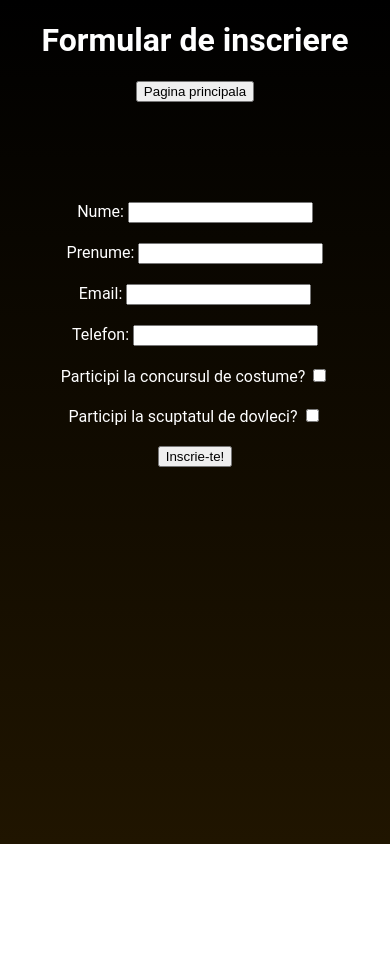
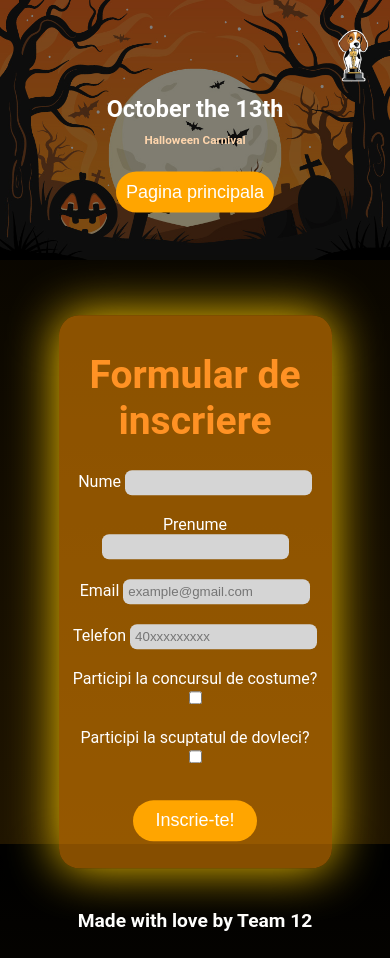
Before and after one commit to GodGivenn/-Echipa-12-October-the-13th, a website with bundled scripts: page site/frontend/formular.html in a window 390 px wide. Before the commit the page ends 844 px from the top, so only its background shows below. Built offline with nearby package versions, Linux system fonts and the light colour scheme.

Commit message:
finished site and form :)

```diff
--- a/site/frontend/formular.html
+++ b/site/frontend/formular.html
@@ -1,47 +1,105 @@
 <!DOCTYPE html>
 <html lang="en">
   <head>
-    <meta charset="UTF-8">
-    <meta name="viewport" content="width=device-width, initial-scale=1.0">
+    <meta charset="UTF-8" />
+    <meta name="viewport" content="width=device-width, initial-scale=1.0" />
     <title>Formular de inscriere</title>
-    <link rel="stylesheet" href="style.css">
+    <link rel="stylesheet" href="style.css" />
   </head>
   <body>
-    <h1>Formular de inscriere</h1>
-    <a href="index.html"><button>Pagina principala</button></a>
-    <form>
+    <div class="container">
+      <img class="logo" src="assets/oscar_logo.png" alt="logo" />
+      <div>
+        <img
+          class="october-fundal"
+          src="assets/poza2.jpg"
+          alt="fundal failed loading"
+        />
+
+        <div class="project-title">
+          <h1 class="title">October the 13th</h1>
+          <h2 class="subtitle">Halloween Carnival</h2>
+          <a href="index.html" class="formular"
+            ><button class="formular-button-class">Pagina principala</button></a
+          >
+        </div>
+      </div>
+    </div>
+
+    <form class="formular-inscriere">
+      <h1 class="formular-titlu">Formular de inscriere</h1>
       <div class="ceva">
-            <label for="nume">Nume:</label>
-            <input type="text" name="nume" id="nume">
+        <label for="nume">Nume</label>
+        <input
+          class="formular-input"
+          type="text"
+          name="nume"
+          id="nume"
+          required
+        />
       </div>
 
       <div class="ceva">
-            <label for="prenume">Prenume:</label>
-            <input type="text" name="prenume" id="prenume">
+        <label for="prenume">Prenume</label>
+        <input
+          class="formular-input"
+          type="text"
+          name="prenume"
+          id="prenume"
+          required
+        />
       </div>
 
       <div class="ceva">
-            <label for="email">Email:</label>
-            <input type="email" name="email" id="email">
+        <label for="email">Email</label>
+        <input
+          class="formular-input"
+          type="email"
+          name="email"
+          id="email"
+          placeholder="example@gmail.com"
+          required
+        />
       </div>
 
       <div class="ceva">
-            <label for="telefon">Telefon:</label>
-            <input type="number" name="telefon" id="telefon">
+        <label for="telefon">Telefon</label>
+        <input
+          class="formular-input"
+          type="number"
+          name="telefon"
+          id="telefon"
+          placeholder="40xxxxxxxxx"
+        />
       </div>
 
       <div class="ceva">
         <label for="costume">Participi la concursul de costume?</label>
-            <input type="checkbox" name="costume" id="costume">
+        <input
+          class="formular-input"
+          type="checkbox"
+          name="costume"
+          id="costume"
+          required
+        />
       </div>
 
       <div class="ceva">
         <label for="dovleci">Participi la scuptatul de dovleci?</label>
-            <input type="checkbox" name="dovleci" id="dovleci">
+        <input type="checkbox" name="dovleci" id="dovleci" />
       </div>
 
-        <button type="submit" id="btnSubmit">Inscrie-te!</button>
+      <button
+        class="formular-button-class formular-submit-btn"
+        type="submit"
+        id="btnSubmit"
+      >
+        Inscrie-te!
+      </button>
     </form>
+
+    <br /><br /><br /><br />
+    <h4>Made with love by Team 12</h4>
     <script src="index.js"></script>
     <!-- <script src="https://unpkg.com/axios/dist/axios.min.js"></script> -->
     <script src="https://cdn.jsdelivr.net/npm/axios/dist/axios.min.js"></script>
--- a/site/frontend/style.css
+++ b/site/frontend/style.css
@@ -10,10 +10,10 @@ body {
 }
 
 .container {
-    position:relative;
+  position: relative;
 }
 
-.october-fundal{
+.october-fundal {
   display: block;
   line-height: 0;
   margin: 0;
@@ -44,28 +44,44 @@ body {
   margin-top: 10px;
   color: #ffd6ad;
   z-index: 2;
-    top:50%;
+  top: 50%;
   transform: translate(-50%, -50%);
   left: 50%;
 }
 
-.formular{
+.formular-titlu {
+  font-size: 3vw;
+  font-weight: bold;
+  margin-top: 10px;
+  color: #ff9224;
+  z-index: 2;
+  left: 50%;
+}
+
+.formular-input {
+  border-radius: 7px;
+  padding: 5px;
+  border: none;
+  background-color: rgb(213, 213, 213);
+}
+
+.formular {
   position: absolute;
   font-size: 2vw;
   font-weight: bold;
   margin-top: 10px;
   color: #ffd6ad;
   z-index: 2;
-    top:70%;
+  top: 70%;
   transform: translate(-50%, -50%);
   left: 50%;
 }
 
-.formular-button-class{
+.formular-button-class {
   width: 100%;
   padding: 10px;
   font-size: large;
-    background-color: #FFA500;
+  background-color: #ffa500;
   color: #fff;
   border: none;
   cursor: pointer;
@@ -80,10 +96,10 @@ body {
 
 .highlight {
   font-weight: bold;
-    color: #FFA500;
+  color: #ffa500;
 }
 
-.logo{
+.logo {
   position: fixed;
   top: 2%;
   right: 2%;
@@ -92,9 +108,24 @@ body {
   height: auto;
 }
 
-.descriere-eveniment{
+.formular-inscriere {
+  width: auto;
   position: relative;
-    color:white;
+  color: white;
+  background-color: #ff950086;
+  box-shadow: 0 0 50px #ffcc00;
+  border-radius: 20px;
+  margin: 0 15%;
+  padding: 7% 3%;
+  top: 25%;
+  transform: translateY(-25%);
+  z-index: 3;
+  height: 100%;
+}
+
+.descriere-eveniment {
+  position: relative;
+  color: white;
   background-color: #ff950086;
   box-shadow: 0 0 50px #ffcc00;
   border-radius: 20px;
@@ -106,13 +137,12 @@ body {
   height: 100%;
 }
 
-.descriere-eveniment p{
-
+.descriere-eveniment p {
   text-align: justify;
   font-size: medium;
 }
 
-.titlu-activitate{
+.titlu-activitate {
   font-weight: bold;
 }
 
@@ -123,24 +153,23 @@ h4 {
 
 form {
   margin-top: 100px;
-
 }
 
 .ceva {
   margin: 20px 0;
 }
 
-.titlu-activitate{
+.titlu-activitate {
   font-size: 40px;
 }
 
-.activitate-dreapta{
+.activitate-dreapta {
   text-align: right;
   margin-right: 10%;
   font-size: large;
 }
 
-.activitate-stanga{
+.activitate-stanga {
   text-align: justify;
   margin-left: 10%;
   font-size: large;
@@ -164,7 +193,6 @@ form {
   margin-right: 10%;
 }
 
-
 .text-dreapta {
   text-align: justify;
   font-size: medium;
@@ -174,7 +202,7 @@ form {
   box-shadow: 0 0 15px #9a4500;
 }
 
-.text-stanga{
+.text-stanga {
   text-align: justify;
   font-size: medium;
   padding: 0 15px;
@@ -183,7 +211,7 @@ form {
   box-shadow: 0 0 15px #9a4500;
 }
 
-.poza-st{
+.poza-st {
   width: 300px; /* Setează lățimea imaginii la 100% pentru a ocupa 1/4 din lățime */
   max-width: 100%;
   height: auto;
@@ -192,7 +220,7 @@ form {
   box-shadow: 0 0 50px #e73c10;
 }
 
-.poza-dr{
+.poza-dr {
   width: 300px; /* Setează lățimea imaginii la 100% pentru a ocupa 1/4 din lățime */
   max-width: 100%;
   height: auto;
@@ -201,21 +229,74 @@ form {
   box-shadow: 0 0 50px #e73c10;
 }
 
+.formular-submit-btn {
+  width: 25%;
+}
+
+.formular-submit-btn {
+  margin-top: 5%;
+}
 @media (max-width: 767px) {
+  .logo {
+    width: 15%;
+  }
+
   .title {
     top: 25%;
-        font-size: 5vw;
+    font-size: 6vw;
   }
 
   .subtitle {
-        font-size: 2vw;
-        top: 40%;
+    font-size: 3vw;
+    top: 50%;
   }
 
-    .descriere-eveniment{
-        margin: 0 5%;
-        font-size: smaller;
+  .descriere-eveniment {
+    margin: 0 3%;
+    font-size: xx-small;
     top: 75%;
-        transform: translateY(-25%);
+    transform: translateY(-15%);
+  }
+
+  .descriere-eveniment p {
+    text-align: justify;
+    font-size: medium;
+  }
+
+  .activitate-stanga,
+  .activitate-dreapta {
+    text-align: center;
+    margin: 0;
+  }
+
+  .concurs-grid-container-st,
+  .concurs-grid-container-dr {
+    grid-template-columns: 1fr;
+    gap: 20px;
+    text-align: center;
+  }
+
+  .text-dreapta,
+  .text-stanga {
+    text-align: justify;
+  }
+
+  .poza-st,
+  .poza-dr {
+    width: 100%; /* Lățimea imaginii ocupă întreaga lățime a containerului */
+    margin-right: 0; /* Eliminăm marginea din dreapta */
+  }
+
+  .formular-inscriere {
+    top: -10%;
+    transform: translateY(10%);
+  }
+
+  .formular-titlu {
+    font-size: 10vw;
+  }
+
+  .formular-submit-btn {
+    width: 50%;
   }
 }
```
Also changed, not shown: site/frontend/index.html (+4 -5 lines). Lines whose indentation alone changed are shown as unchanged.
